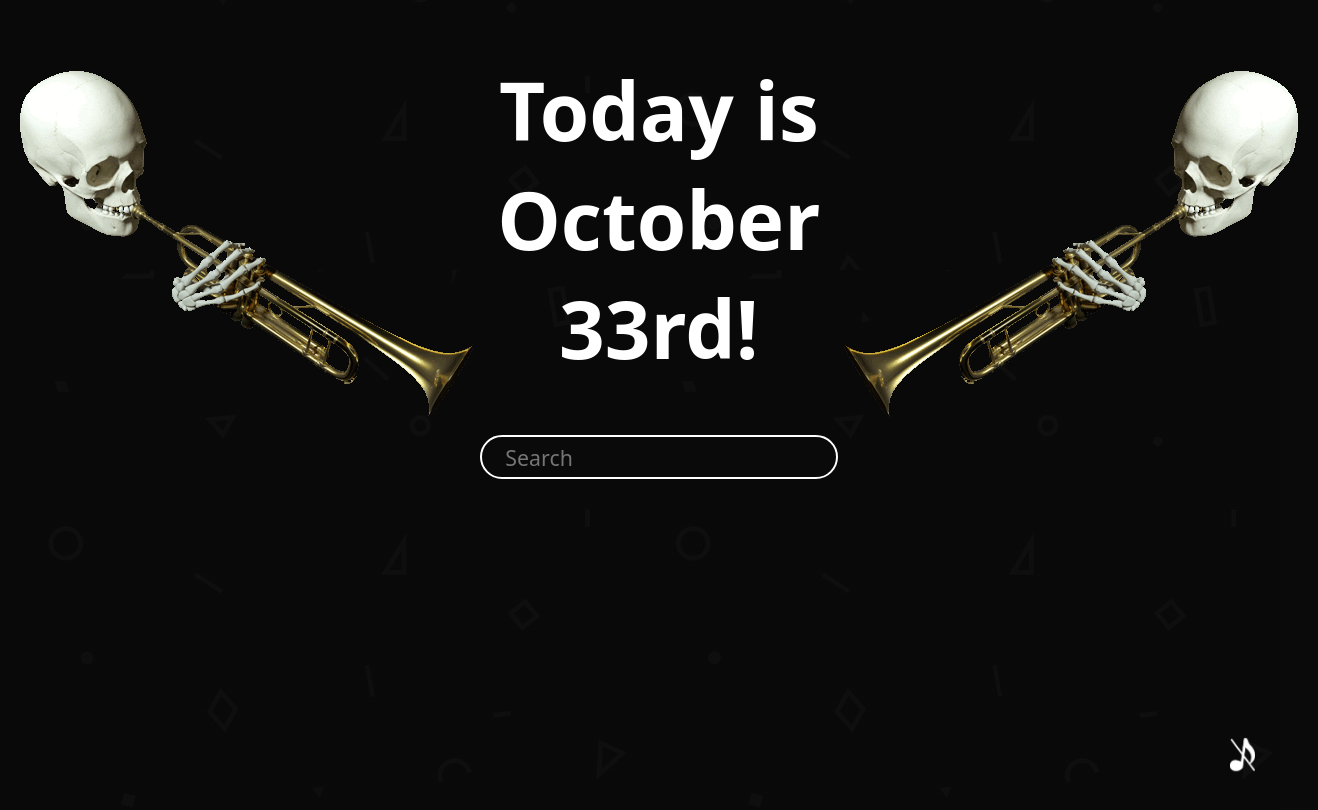
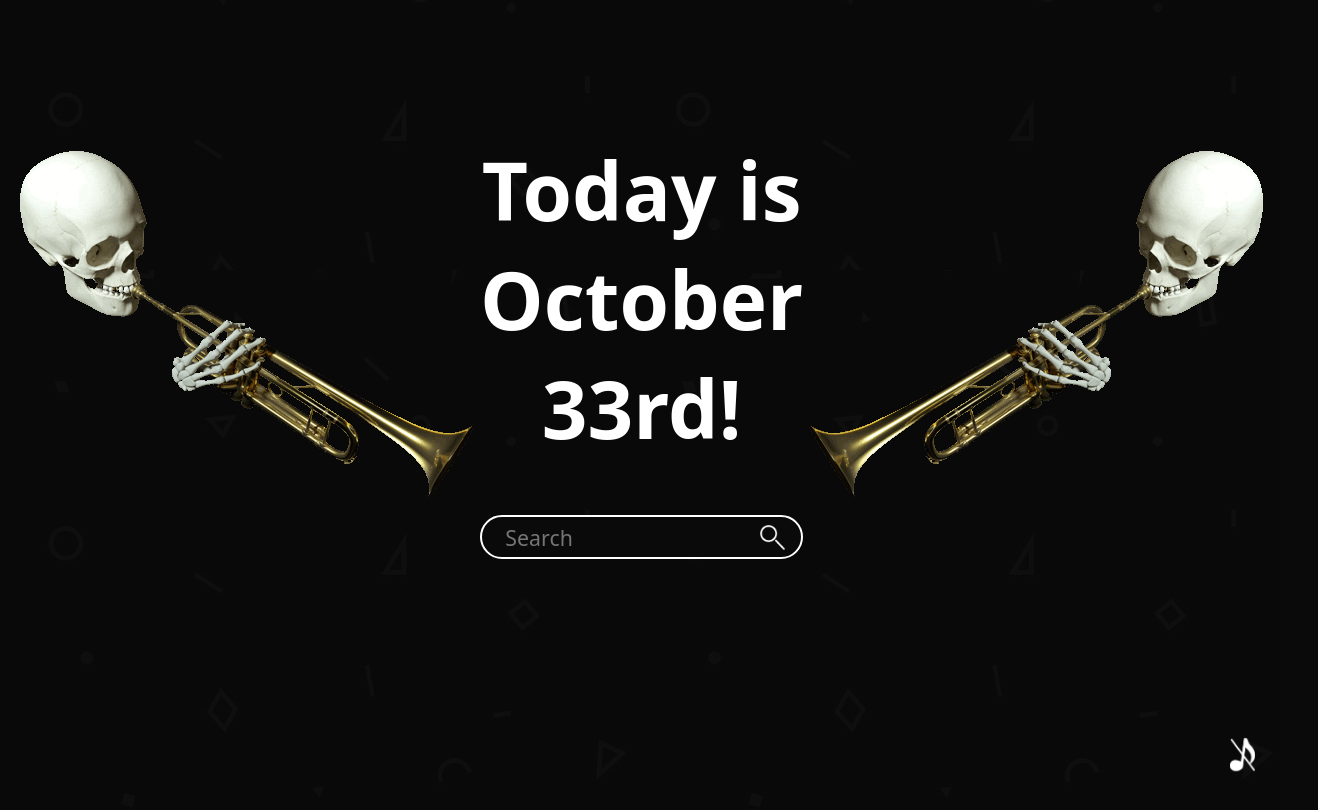
Before and after one commit to Rational1ty/october, a plain HTML site: page index.html in a window 1280 px wide. Shown: the top 810 px of the page, 1318 px wide, since content can reach past the window. Drawn offline with Linux system fonts and the light colour scheme.

Commit message:
Added search icon to search bar but DIDN'T implement click functionality yet

```diff
--- a/index.html
+++ b/index.html
@@ -22,9 +22,10 @@
 			<div class="content">
 				<img src="./assets/dootdoot1.gif" alt="Skeleton playing trumpet" class="content__img"/>
 				<div class="content__center">
-					<h1 class="content__date" id="date"></h1>
-					<div class="content__bar">
-						<input class="content__search" id="search" type="text" placeholder="Search"></input>
+					<h1 class="date" id="date"></h1>
+					<div class="search">
+						<input class="search__bar" id="search" type="text" placeholder="Search"></input>
+						<img src="./assets/search.png" alt="Search" class="search__img"/>
 					</div>
 				</div>
 				<img src="./assets/dootdoot2.gif" alt="Skeleton playing trumpet" class="content__img"/>
--- a/scripts/background.js
+++ b/scripts/background.js
@@ -9,6 +9,10 @@ window.addEventListener('resize', () => {
 $('audio-toggle').addEventListener('click', e => toggleAudio(e.target));
 
 window.addEventListener('load', () => {
+	if ('scrollRestoration' in window.history) {
+		window.history.scrollRestoration = 'manual';
+	}
+	window.scroll(0, 0);
 	$('music').volume = 0.2;
 });
 
--- a/styles/style.css
+++ b/styles/style.css
@@ -41,17 +41,12 @@ html, body {
 .content {
 	width: 100vw;
 
+	margin-top: 10vh;
+
 	display: grid;
 	grid-template-columns: 1fr 3fr 1fr;
 	gap: 0;
 	place-items: center;
-}
-
-.content__date {
-	text-align: center;
-	font-size: 60pt;
-	font-family: var(--sans);
-	color: white;
 }
 
 .content__img {
@@ -59,12 +54,19 @@ html, body {
 	animation: 5s linear 0s infinite running rgb;
 }
 
+.date {
+	text-align: center;
+	font-size: 60pt;
+	font-family: var(--sans);
+	color: white;
+}
+
 @keyframes rgb {
 	from { filter: hue-rotate(0deg); }
 	to { filter: hue-rotate(360deg); }
 }
 
-.content__bar {
+.search {
 	height: 40px;
 
 	margin: 0;
@@ -72,14 +74,17 @@ html, body {
 	border-radius: 100px;
 
 	display: flex;
-	flex-direction: column;
-	justify-content: center;
+	flex-direction: row;
+	justify-content: space-between;
+	align-items: center;
 
 	color: white;
 	background-color: var(--dark-gray);
 }
 
-.content__search {
+.search__bar {
+	width: 100%;
+
 	margin: 1em;
 	border: none;
 
@@ -91,8 +96,14 @@ html, body {
 	background: none;
 }
 
-.content__search:focus {
+.search__bar:focus {
 	outline: none;
+}
+
+.search__img {
+	width: 25px;
+	height: 25px;
+	margin: 1em;
 }
 
 .audio {
```
Also changed, not shown: assets/angry-skeleton.jpg (deleted), assets/pumpkin-man-2.jpg (deleted), assets/search.png (added).
